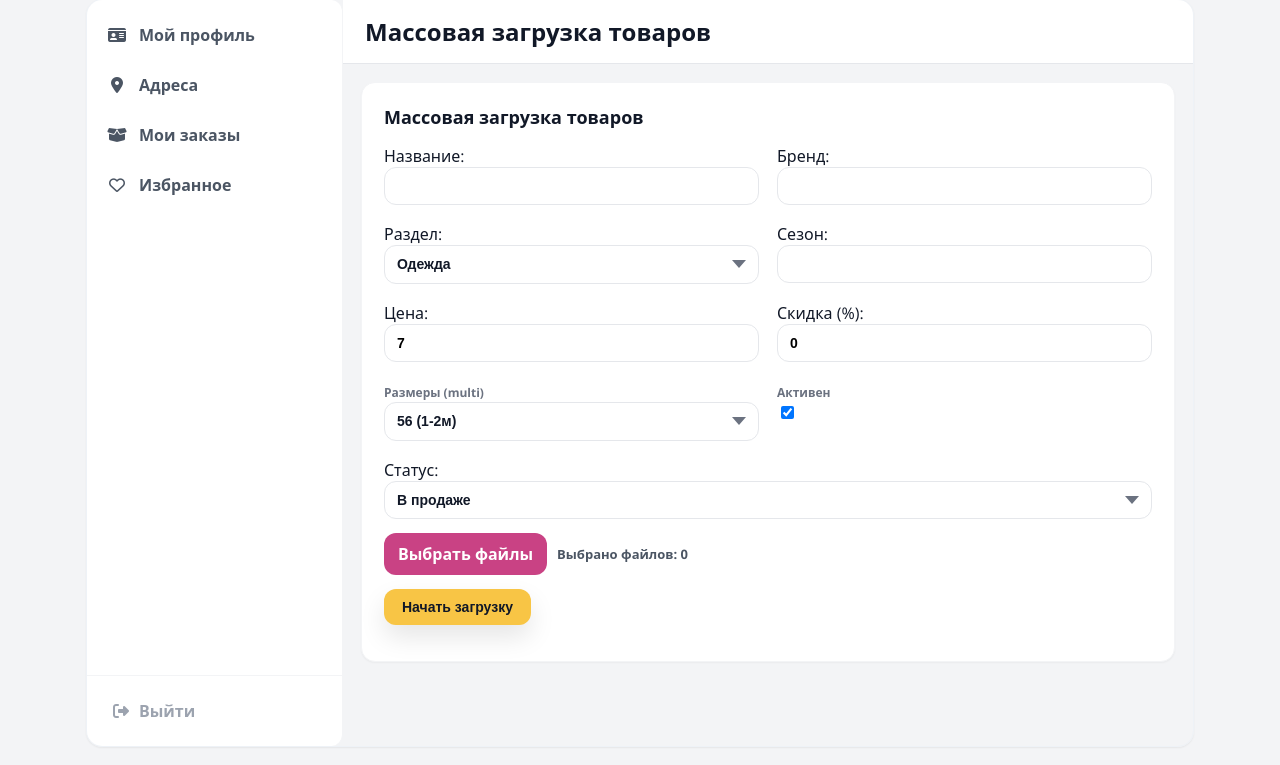
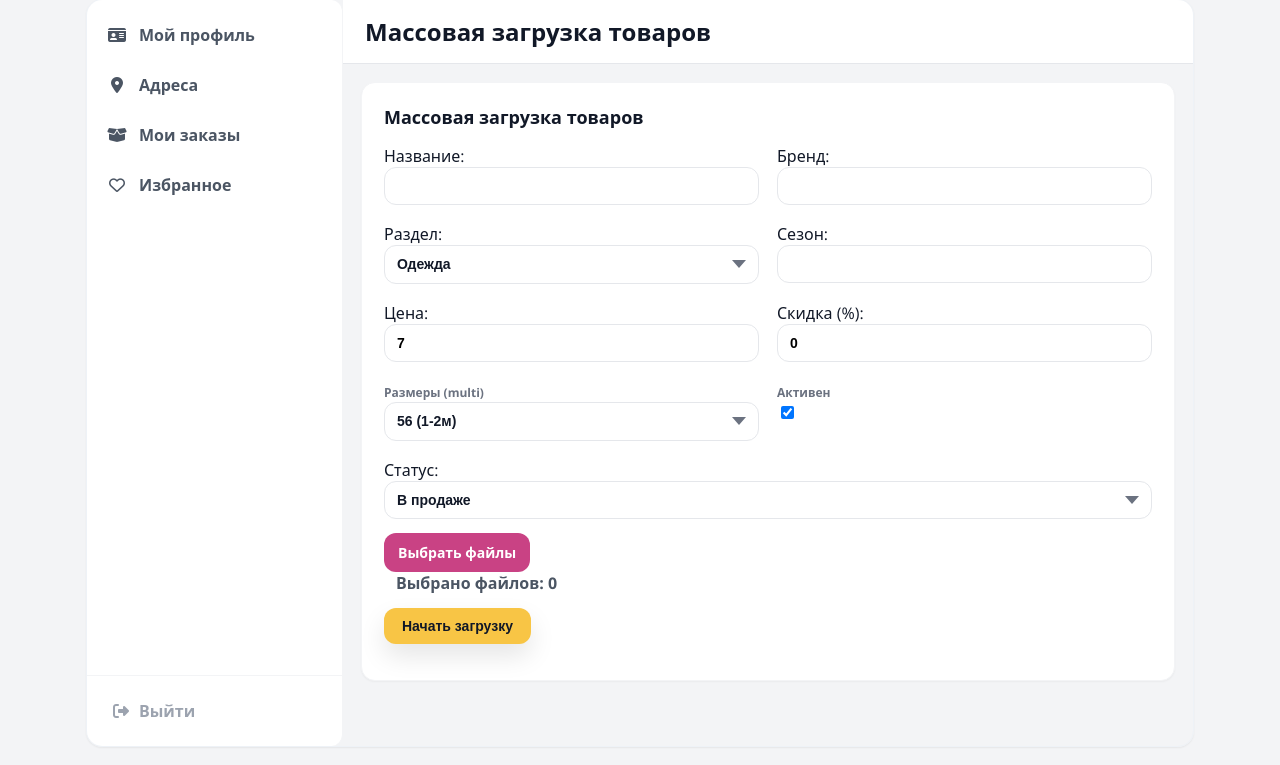
Before and after one commit to Santrok/stylnyashki, a Django app: page /account/products/bulk-upload/ in a window 1280 px wide. Shown: the part 83-848 px from the top of the page. Run offline with Django 5.2, Linux system fonts and the light colour scheme; data comes from the database, SQL or seed files in the repository; data that the repository does not hold is empty.

Commit message:
исправление инпута

```diff
--- a/static/css/account.css
+++ b/static/css/account.css
@@ -666,73 +666,12 @@ select.f__input:disabled {
 
 /* ========== File input: два варианта ========== */
 
-/* Вариант A: попытаться стилизовать нативный file-button (современные браузеры) */
-input[type="file"] {
-  font-family: inherit;
-  color: inherit;
+/* Скрываем реальный input вне экрана — он доступен для скринридеров */
+.file-input {
+    margin-top: 14px;
 }
 
-/* Modern browsers */
-input[type="file"]::file-selector-button {
-  -webkit-appearance: none;
-  appearance: none;
-  margin-right: 12px;
-  border: 0;
-  padding: 8px 12px;
-  border-radius: 10px;
-  background: var(--purple);
-  color: #fff;
-  font-weight: 900;
-  cursor: pointer;
-}
-input[type="file"]::file-selector-button:hover {
-  filter: brightness(0.95);
-}
-
-/* WebKit legacy */
-input[type="file"]::-webkit-file-upload-button {
-  -webkit-appearance: none;
-  appearance: none;
-  border: 0;
-  padding: 8px 12px;
-  border-radius: 10px;
-  background: var(--purple);
-  color: #fff;
-  font-weight: 900;
-  cursor: pointer;
-}
-
-/* Но на iOS Safari эти селекторы могут проигнорироваться — поэтому рекомендую Вариант B */
-
-/* Вариант B: кастомный обёртка+label для file input (рекомендуемый) */
-.file-input {
-  display: flex;
-  gap: 10px;
-  align-items: center;
-}
-.file-input__button {
-  display: inline-flex;
-  align-items: center;
-  gap: 8px;
-  padding: 10px 14px;
-  border-radius: 12px;
-  background: var(--purple);
-  color: #fff;
-  font-weight: 900;
-  cursor: pointer;
-  border: 0;
-}
-.file-input__button:hover { filter: brightness(0.98); }
-.file-input__names {
-  color: var(--muted);
-  font-weight: 700;
-  font-size: 13px;
-  word-break: break-word;
-  max-width: 60%;
-}
-
-/* позиционирование реального input: скрываем визуально, но оставляем для доступности */
-.file-input input[type="file"] {
+.file-input__real {
   position: absolute;
   left: -9999px;
   width: 1px;
@@ -740,3 +679,26 @@ input[type="file"]::-webkit-file-upload-button {
   opacity: 0;
   pointer-events: none;
 }
+
+/* Видимая кнопка (стилизована как остальные поля) */
+.file-input__button {
+  display:inline-flex;
+  align-items:center;
+  justify-content:center;
+  padding:10px 14px;
+  border-radius:12px;
+  background:var(--purple);
+  color:#fff;
+  font-weight:900;
+  cursor:pointer;
+  border:0;
+  font-size:14px;
+}
+.file-input__button:active{ transform: translateY(1px); }
+.file-input__names {
+  margin-left:12px;
+  color:var(--muted);
+  font-weight:700;
+  max-width:55%;
+  word-break:break-word;
+}
--- a/templates/store/account_products_bulk_upload.html
+++ b/templates/store/account_products_bulk_upload.html
@@ -61,16 +61,11 @@
       </div>
     </div>
 
-    <div class="file-input" style="position:relative; margin-top:14px;">
-  <!-- скрытый реальный input -->
-  <input type="file" id="imagesInput" name="images" multiple accept="image/*" aria-hidden="true">
-
-  <!-- label действует как кнопка -->
+    <div class="file-input" aria-live="polite">
+  <input type="file" id="imagesInput" name="images" multiple accept="image/*" class="file-input__real" />
   <label for="imagesInput" class="file-input__button" role="button" aria-controls="imagesInput">
-    <span>Выбрать файлы</span>
+    <span class="file-input__btn-text">Выбрать файлы</span>
   </label>
-
-  <!-- место для показа выбранных имён / счётчика -->
   <div id="filesCount" class="file-input__names">Выбрано файлов: 0</div>
 </div>
 
```
